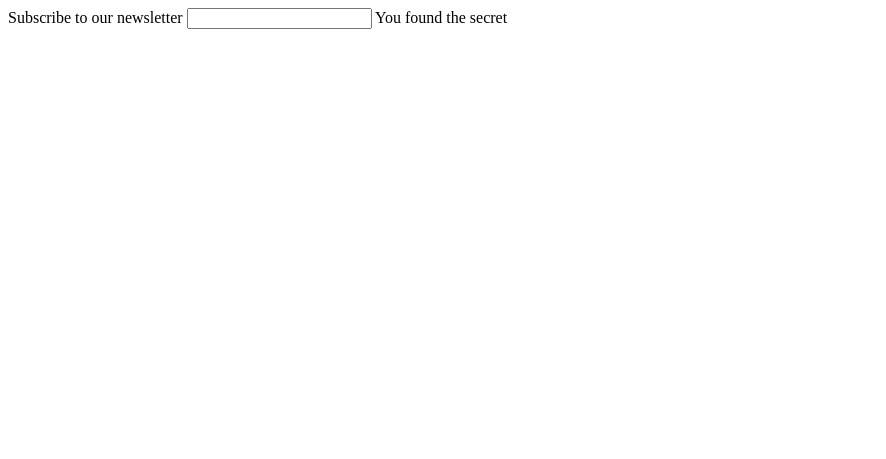
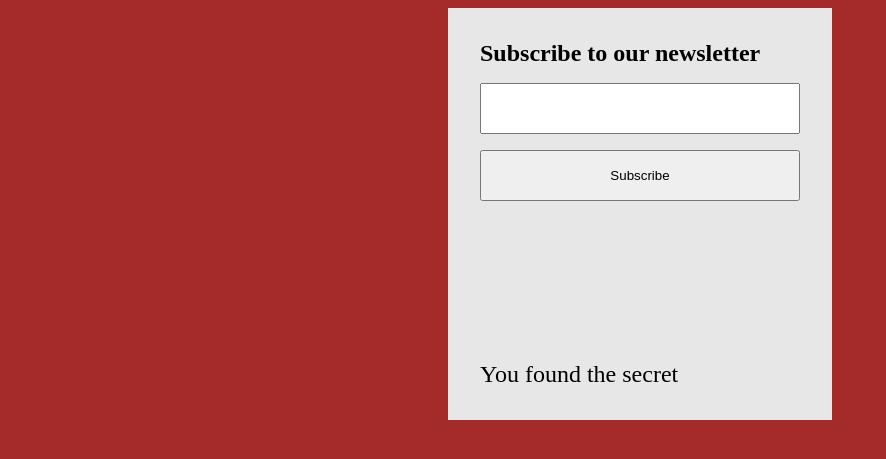
Before and after one commit to Jordandiazfr/azure_app_services, a Flask app: page / in a window 1280 px wide. Shown: the top 459 px of the page, without its empty margins (0-886 px from the left). Run offline with Flask 2, Linux system fonts and the light colour scheme.

Commit message:
Templated and form updated

```diff
--- /dev/null
+++ b/client/static/style.css
@@ -0,0 +1,29 @@
+body {
+  font-size: 1.5rem;
+  background-color: brown;
+}
+
+.container {
+  background-color: #e7e7e7;
+  margin-top: 10rem;
+  padding: 2rem;
+  display: flex;
+  flex-direction: column;
+  max-width: 20rem;
+  margin: 0 auto;
+}
+
+input {
+  padding: 1rem;
+  margin: 1rem 0rem;
+}
+
+button {
+  padding: 1rem;
+  margin-bottom: 10rem;
+}
+
+form {
+  display: flex;
+  flex-direction: column;
+}
--- a/client/templates/index.html
+++ b/client/templates/index.html
@@ -4,11 +4,19 @@
     <meta charset="UTF-8" />
     <meta http-equiv="X-UA-Compatible" content="IE=edge" />
     <meta name="viewport" content="width=device-width, initial-scale=1.0" />
-    <title>Document</title>
+    <link rel="stylesheet" href="../static/style.css" />
+    <title>Jojo API V.05</title>
   </head>
   <body>
-    <label for="myMail"> Subscribe to our newsletter</label>
-    <input type="text" name="myMail" />
-    {{jojo}}
+    <div class="container">
+      <form action="" method="POST">
+        <label for="myMail">
+          <strong> Subscribe to our newsletter</strong>
+        </label>
+        <input type="text" name="myMail" />
+        <button>Subscribe</button>
+      </form>
+      {{jojo}}
+    </div>
   </body>
 </html>
```
Also changed, not shown: 1 other file.
